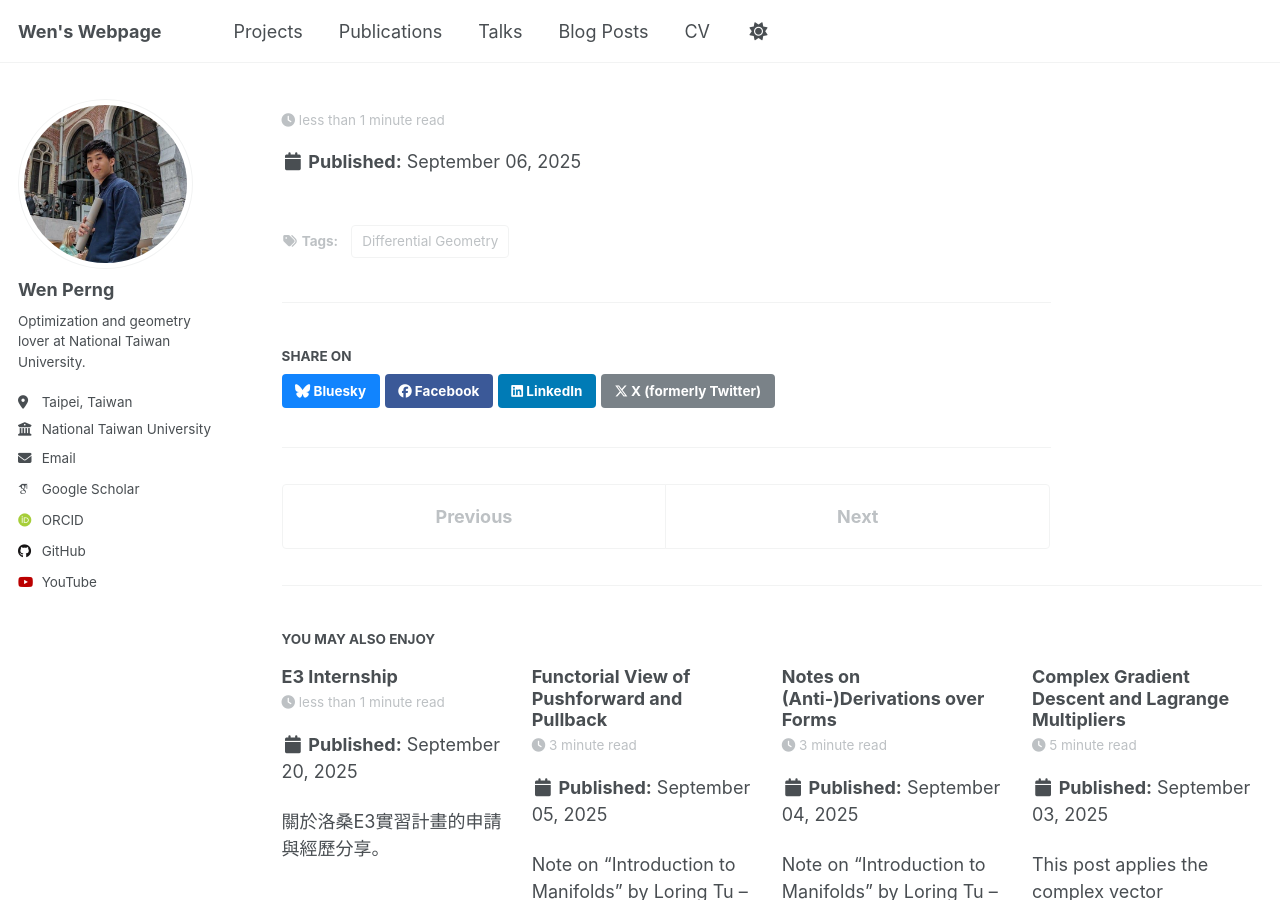
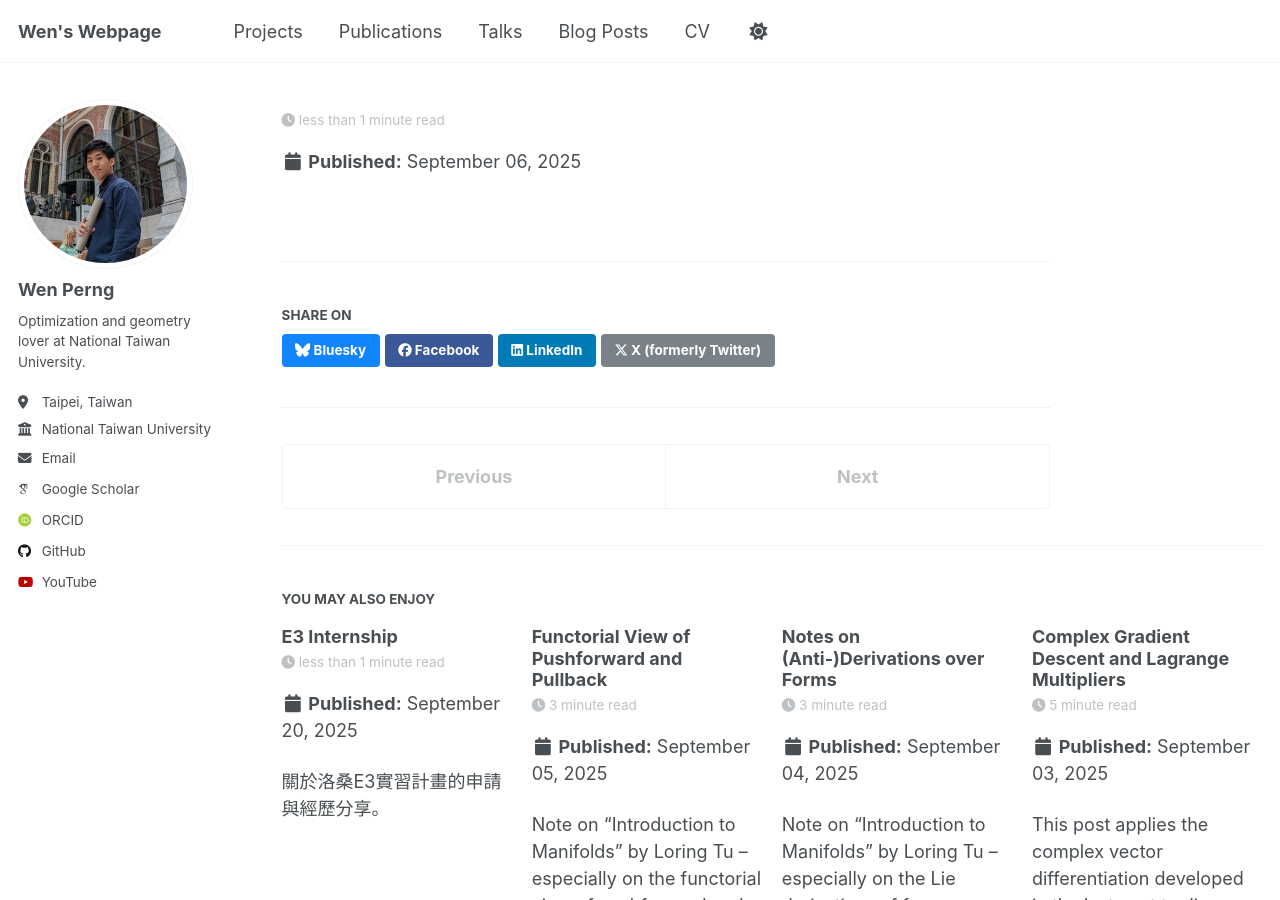
Before and after one commit to WenPerng/WenPerng.github.io, a Jekyll site: the page built from _posts/2025-09-06-blog-post.md, in a window 1280 px wide and 900 px high. Built offline with Jekyll 4.4.1, drawn with Linux system fonts in a browser that asks for light colours; some web fonts are replaced; a script that is not in the unit is left out.

Commit message:
blog update

```diff
--- a/_posts/2025-09-06-blog-post.md
+++ b/_posts/2025-09-06-blog-post.md
@@ -3,6 +3,6 @@ title: ''
 date: 2025-09-06
 permalink: /posts/2025/09/blog-post-06/
 tags:
-  - Differential Geometry
+  -
 excerpt: ""
 ---
```
